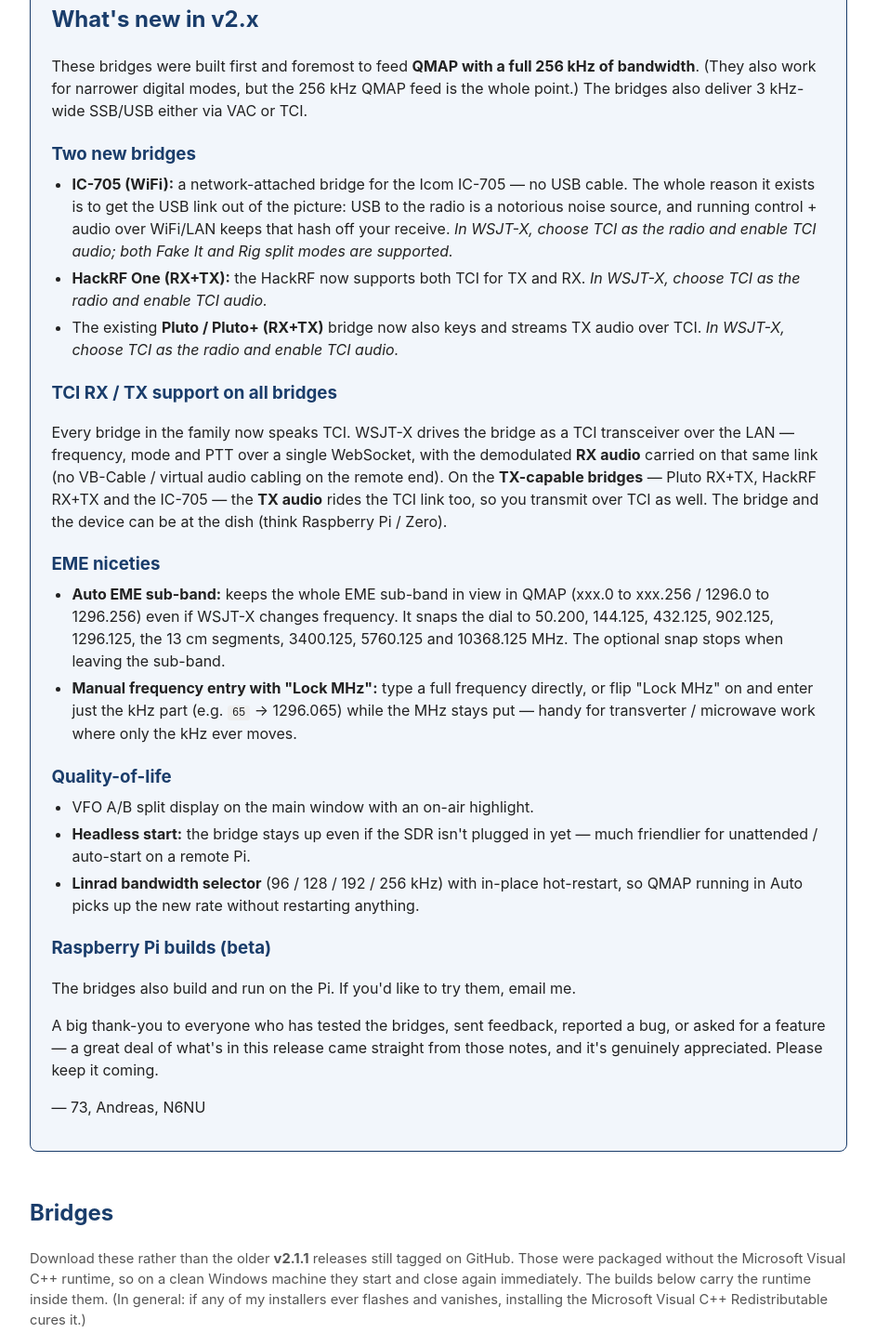
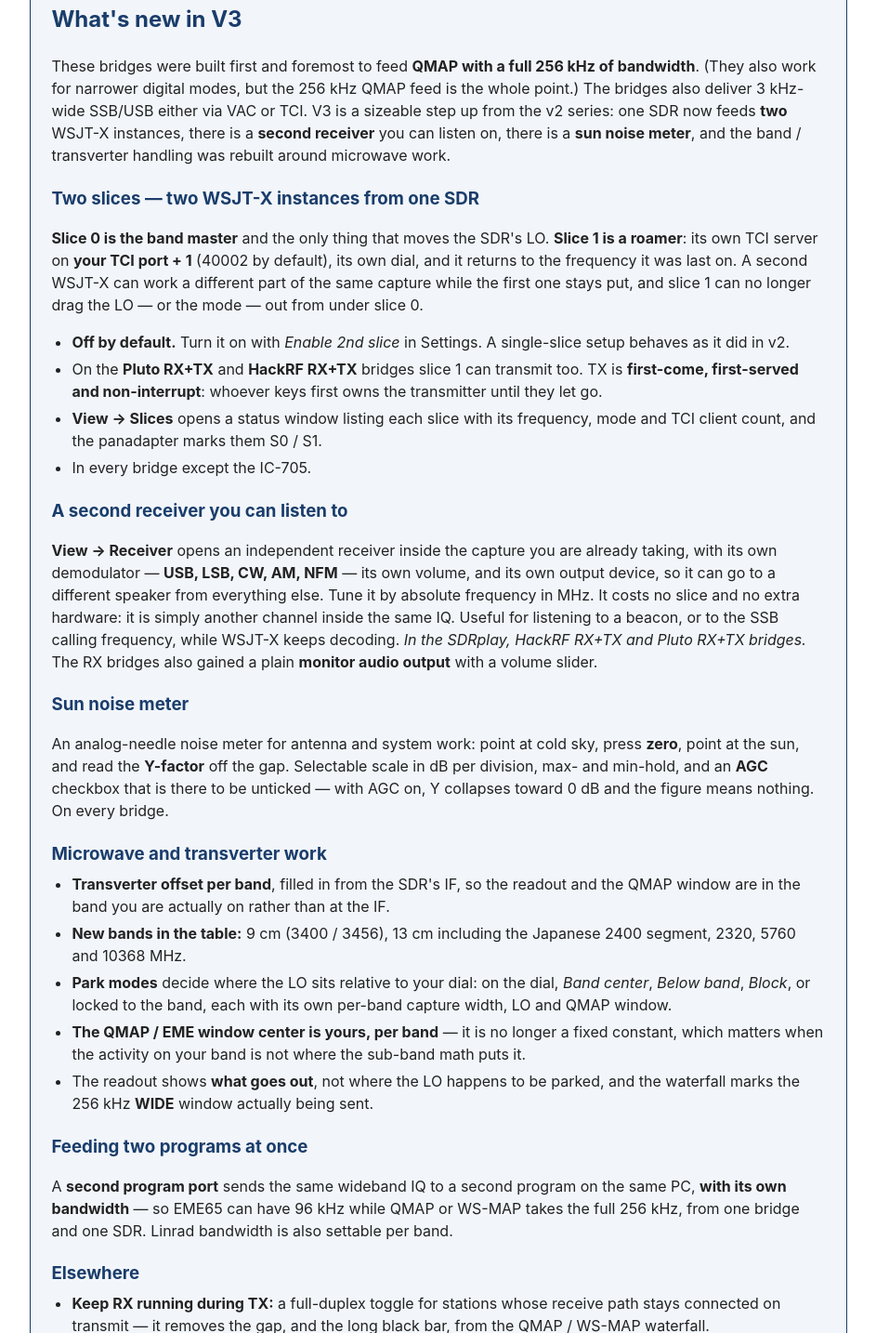
Before and after one commit to n6nu/N6NUBridgeLanding, a plain HTML site: page index.html in a window 1280 px wide. Shown: the part 251-1685 px from the top of the page at 93% size, without its empty margins (168-1111 px from the left). Drawn offline with Linux system fonts and the light colour scheme.

Commit message:
site: rewrite the announcement for V3
The block still read 'What's new in v2.x' above V3 download links. Now
covers what actually landed in the 230 commits since v2.1.1: the two-slice
band-master/roamer model (opt-in, TCI port + 1, first-come TX on the two
RX+TX bridges), the second receiver with its own demodulator and output
device, the sun noise meter, per-band transverter offsets and the new
microwave bands, park modes, the second program port, and the Flex / IC-905
bridges as not-yet-listed. v2 highlights condensed into one paragraph so
anyone coming from v1 still finds them.

Per-bridge coverage checked against the tree, not the commit subjects:
sun noise is in all ten, the 2nd slice in all but the IC-705, the receiver
popout only in sdrplay-rx, hackrf-wsjtx and pluto-wsjtx.

Co-Authored-By: Claude Opus 5 <noreply@anthropic.com>

```diff
--- a/index.html
+++ b/index.html
@@ -48,69 +48,138 @@
 
 <!-- ───────────────────────── Announcement ───────────────────────── -->
 <div class="announce">
-<h2>What's new in v2.x</h2>
+<h2>What's new in V3</h2>
 
 <p>
   These bridges were built first and foremost to feed <b>QMAP with a full 256 kHz of
   bandwidth</b>. (They also work for narrower digital modes, but the 256 kHz QMAP feed
   is the whole point.) The bridges also deliver 3 kHz-wide SSB/USB either via VAC or
-  TCI.
+  TCI. V3 is a sizeable step up from the v2 series: one SDR now feeds <b>two</b> WSJT-X
+  instances, there is a <b>second receiver</b> you can listen on, there is a <b>sun
+  noise meter</b>, and the band / transverter handling was rebuilt around microwave
+  work.
 </p>
 
-<h3>Two new bridges</h3>
+<h3>Two slices &mdash; two WSJT-X instances from one SDR</h3>
+<p>
+  <b>Slice 0 is the band master</b> and the only thing that moves the SDR's LO.
+  <b>Slice 1 is a roamer</b>: its own TCI server on <b>your TCI port + 1</b> (40002 by
+  default), its own dial, and it returns to the frequency it was last on. A second
+  WSJT-X can work a different part of the same capture while the first one stays put,
+  and slice 1 can no longer drag the LO &mdash; or the mode &mdash; out from under
+  slice 0.
+</p>
 <ul>
-  <li><b>IC-705 (WiFi):</b> a network-attached bridge for the Icom IC-705 — no USB
-      cable. The whole reason it exists is to get the USB link out of the picture: USB
-      to the radio is a notorious noise source, and running control + audio over
-      WiFi/LAN keeps that hash off your receive. <i>In WSJT-X, choose TCI as the radio
-      and enable TCI audio; both Fake It and Rig split modes are supported.</i></li>
-  <li><b>HackRF One (RX+TX):</b> the HackRF now supports both TCI for TX and RX.
-      <i>In WSJT-X, choose TCI as the radio and enable TCI audio.</i></li>
-  <li>The existing <b>Pluto / Pluto+ (RX+TX)</b> bridge now also keys and streams TX
-      audio over TCI. <i>In WSJT-X, choose TCI as the radio and enable TCI audio.</i></li>
+  <li><b>Off by default.</b> Turn it on with <i>Enable 2nd slice</i> in Settings. A
+      single-slice setup behaves as it did in v2.</li>
+  <li>On the <b>Pluto RX+TX</b> and <b>HackRF RX+TX</b> bridges slice 1 can transmit
+      too. TX is <b>first-come, first-served and non-interrupt</b>: whoever keys first
+      owns the transmitter until they let go.</li>
+  <li><b>View &rarr; Slices</b> opens a status window listing each slice with its
+      frequency, mode and TCI client count, and the panadapter marks them S0 / S1.</li>
+  <li>In every bridge except the IC-705.</li>
 </ul>
 
-<h3>TCI RX / TX support on all bridges</h3>
+<h3>A second receiver you can listen to</h3>
 <p>
-  Every bridge in the family now speaks TCI. WSJT-X drives the bridge as a TCI
-  transceiver over the LAN — frequency, mode and PTT over a single WebSocket, with the
-  demodulated <b>RX audio</b> carried on that same link (no VB-Cable / virtual audio
-  cabling on the remote end). On the <b>TX-capable bridges</b> — Pluto RX+TX, HackRF
-  RX+TX and the IC-705 — the <b>TX audio</b> rides the TCI link too, so you transmit
-  over TCI as well. The bridge and the device can be at the dish (think Raspberry Pi /
-  Zero).
+  <b>View &rarr; Receiver</b> opens an independent receiver inside the capture you are
+  already taking, with its own demodulator &mdash; <b>USB, LSB, CW, AM, NFM</b>
+  &mdash; its own volume, and its own output device, so it can go to a different
+  speaker from everything else. Tune it by absolute frequency in MHz. It costs no slice
+  and no extra hardware: it is simply another channel inside the same IQ. Useful for
+  listening to a beacon, or to the SSB calling frequency, while WSJT-X keeps decoding.
+  <i>In the SDRplay, HackRF RX+TX and Pluto RX+TX bridges.</i> The RX bridges also
+  gained a plain <b>monitor audio output</b> with a volume slider.
 </p>
 
-<h3>EME niceties</h3>
+<h3>Sun noise meter</h3>
+<p>
+  An analog-needle noise meter for antenna and system work: point at cold sky, press
+  <b>zero</b>, point at the sun, and read the <b>Y-factor</b> off the gap. Selectable
+  scale in dB per division, max- and min-hold, and an <b>AGC</b> checkbox that is there
+  to be unticked &mdash; with AGC on, Y collapses toward 0 dB and the figure means
+  nothing. On every bridge.
+</p>
+
+<h3>Microwave and transverter work</h3>
 <ul>
-  <li><b>Auto EME sub-band:</b> keeps the whole EME sub-band in view in QMAP
-      (xxx.0 to xxx.256 / 1296.0 to 1296.256) even if WSJT-X changes frequency. It
-      snaps the dial to 50.200, 144.125, 432.125, 902.125, 1296.125, the 13 cm
-      segments, 3400.125, 5760.125 and 10368.125 MHz. The optional snap stops when
-      leaving the sub-band.</li>
-  <li><b>Manual frequency entry with "Lock MHz":</b> type a full frequency directly,
-      or flip "Lock MHz" on and enter just the kHz part (e.g. <code>65</code> &rarr;
-      1296.065) while the MHz stays put — handy for transverter / microwave work where
-      only the kHz ever moves.</li>
+  <li><b>Transverter offset per band</b>, filled in from the SDR's IF, so the readout
+      and the QMAP window are in the band you are actually on rather than at the IF.</li>
+  <li><b>New bands in the table:</b> 9 cm (3400 / 3456), 13 cm including the Japanese
+      2400 segment, 2320, 5760 and 10368 MHz.</li>
+  <li><b>Park modes</b> decide where the LO sits relative to your dial: on the dial,
+      <i>Band center</i>, <i>Below band</i>, <i>Block</i>, or locked to the band, each
+      with its own per-band capture width, LO and QMAP window.</li>
+  <li><b>The QMAP / EME window center is yours, per band</b> &mdash; it is no longer a
+      fixed constant, which matters when the activity on your band is not where the
+      sub-band math puts it.</li>
+  <li>The readout shows <b>what goes out</b>, not where the LO happens to be parked,
+      and the waterfall marks the 256 kHz <b>WIDE</b> window actually being sent.</li>
 </ul>
 
-<h3>Quality-of-life</h3>
+<h3>Feeding two programs at once</h3>
+<p>
+  A <b>second program port</b> sends the same wideband IQ to a second program on the
+  same PC, <b>with its own bandwidth</b> &mdash; so EME65 can have 96 kHz while QMAP or
+  WS-MAP takes the full 256 kHz, from one bridge and one SDR. Linrad bandwidth is also
+  settable per band.
+</p>
+
+<h3>Elsewhere</h3>
 <ul>
-  <li>VFO A/B split display on the main window with an on-air highlight.</li>
-  <li><b>Headless start:</b> the bridge stays up even if the SDR isn't plugged in yet
-      — much friendlier for unattended / auto-start on a remote Pi.</li>
-  <li><b>Linrad bandwidth selector</b> (96 / 128 / 192 / 256 kHz) with in-place
-      hot-restart, so QMAP running in Auto picks up the new rate without restarting
-      anything.</li>
+  <li><b>Keep RX running during TX:</b> a full-duplex toggle for stations whose
+      receive path stays connected on transmit &mdash; it removes the gap, and the long
+      black bar, from the QMAP / WS-MAP waterfall.</li>
+  <li><b>Lock</b> replaces the old <i>Manual override</i>: typing a frequency always
+      works, and <i>Lock</i> is what stops WSJT-X or CAT from moving you off it.</li>
+  <li>Gain and front-end controls <b>apply live</b>, with no Apply click.</li>
+  <li>TCI no longer leaves a <b>stuck transmitter</b> if the client disappears, and the
+      client count covers every slice.</li>
+  <li>Window and popout positions are remembered properly, there is a band picker on
+      the band badge, and the whole family has new icons.</li>
+  <li>Every V3 installer <b>bundles the Microsoft Visual C++ runtime</b>, which is what
+      made the old v2.1.1 builds fail to start on a clean Windows machine.</li>
 </ul>
 
-<h3>Raspberry Pi builds (beta)</h3>
-<p>The bridges also build and run on the Pi. If you'd like to try them, email me.</p>
+<h3>New radios</h3>
+<p>
+  <b>Flex Bridge</b> &mdash; a new bridge for FlexRadio over the SmartSDR API, taking
+  DAX IQ for the wideband feed and the radio's own DAX audio for WSJT-X, with TX and
+  PTT. It runs <b>alongside SmartSDR</b> rather than instead of it, picks the radio
+  when several are on the LAN, and on a two-SCU radio it takes <b>two captures from one
+  bridge</b> &mdash; each with its own TCI and its own band &mdash; with TX arbitrated
+  against MultiFlex peers. It also carries an Antenna Genius row and a radio panel
+  (power, tune, antenna, meters, PG-XL / TG-XL). An <b>IC-905</b> bridge exists as
+  well.
+</p>
+<p>
+  Neither is in the list above yet &mdash; both are still being tested here. If you
+  have a Flex or an IC-905 and want to try one, email me.
+</p>
+
+<h3>Also in the v2 series</h3>
+<p>
+  If you are coming from v1: every bridge speaks <b>TCI</b>, so WSJT-X drives it as a
+  TCI transceiver over the LAN &mdash; frequency, mode, PTT and the demodulated RX
+  audio on one WebSocket, with no virtual audio cabling, and TX audio too on the
+  TX-capable bridges. The bridge and the SDR can live at the dish on a Raspberry Pi.
+  v2 also added the <b>IC-705 (WiFi)</b> and <b>HackRF One (RX+TX)</b> bridges, the
+  auto EME sub-band with dial snapping, manual entry with <i>Lock MHz</i>, headless
+  start without the SDR plugged in, and the 96 / 128 / 192 / 256 kHz Linrad bandwidth
+  selector with hot restart.
+</p>
+
+<h3>Raspberry Pi and Linux</h3>
+<p>
+  The bridges build and run on the Pi and on Debian / Ubuntu / Mint. RTL-SDR
+  <code>.deb</code> packages for amd64 and arm64 are served from this site; for the
+  others, email me.
+</p>
 
 <p>
   A big thank-you to everyone who has tested the bridges, sent feedback, reported a
-  bug, or asked for a feature — a great deal of what's in this release came straight
-  from those notes, and it's genuinely appreciated. Please keep it coming.
+  bug, or asked for a feature &mdash; a great deal of what's in V3 came straight from
+  those notes, and it's genuinely appreciated. Please keep it coming.
 </p>
 <p>— 73, Andreas, N6NU</p>
 </div>
```
